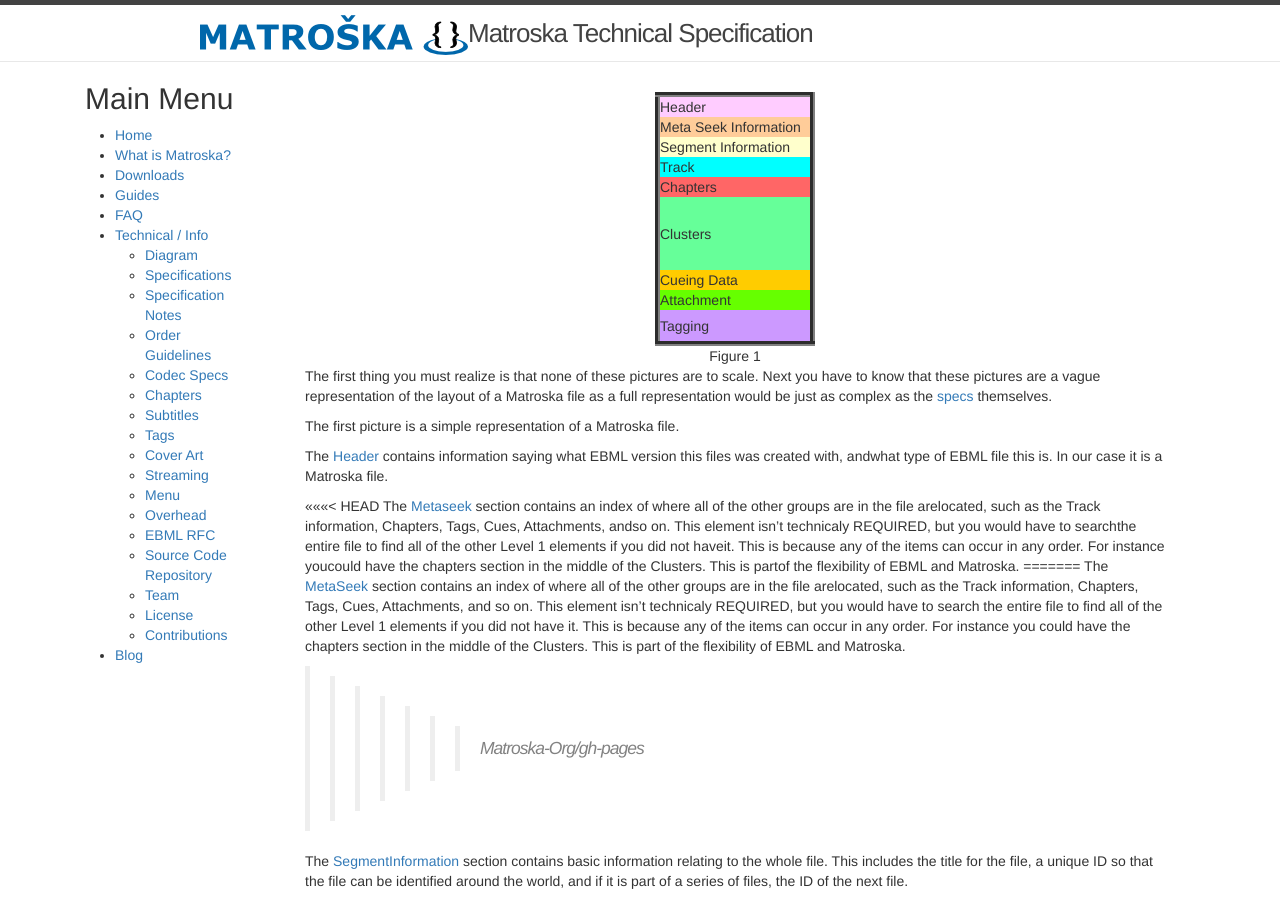
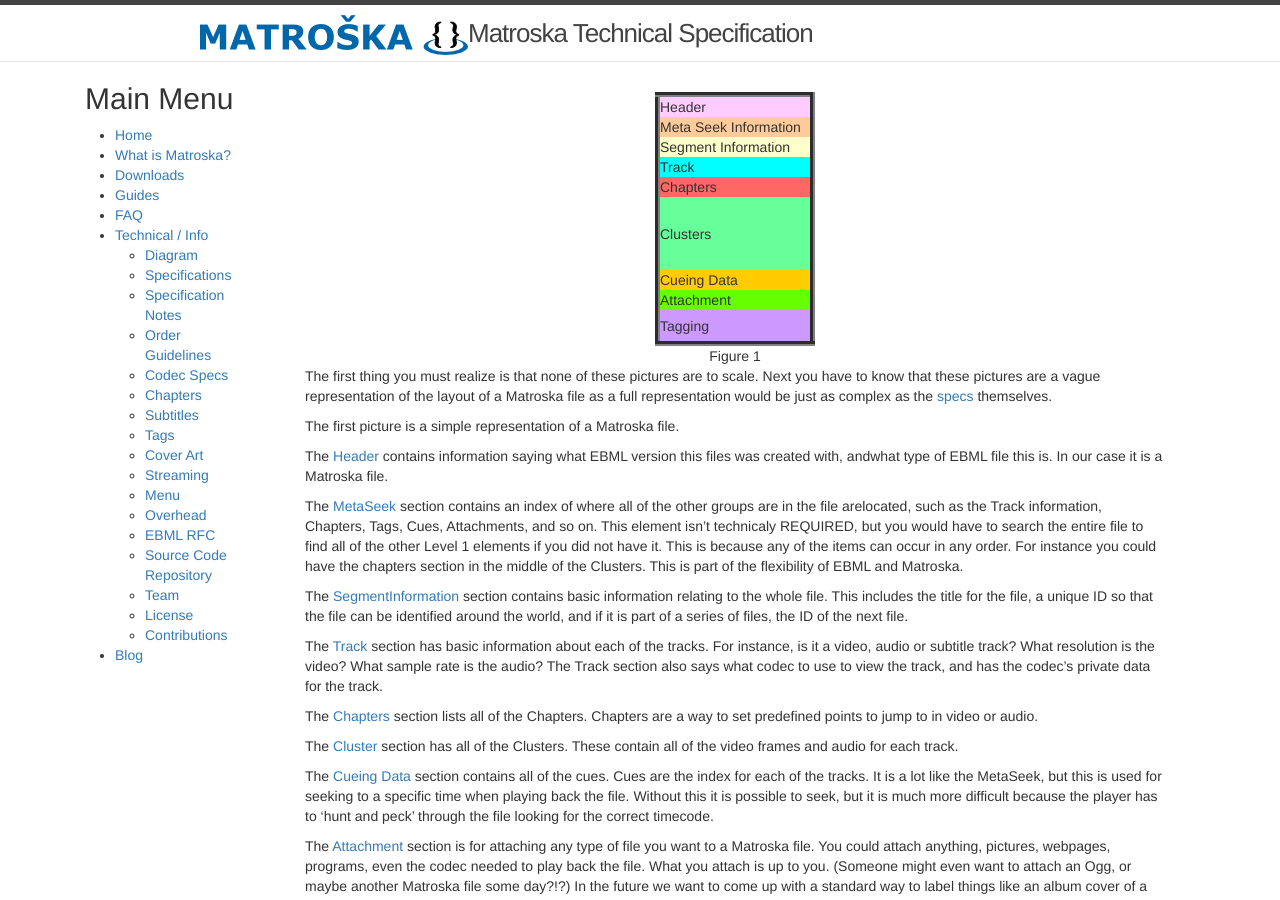
Before and after one commit to ietf-wg-cellar/matroska-specification, a Jekyll site: the page built from diagram.md, in a window 1280 px wide and 900 px high. Built offline with Jekyll 4.4.1, drawn with Linux system fonts in a browser that asks for light colours.

Commit message:
fix error in last merge

```diff
--- a/diagram.md
+++ b/diagram.md
@@ -22,11 +22,7 @@
 
 The [Header]({{site.baseurl}}/index.html#EBMLHeader) contains information saying what EBML version this files was created with, andwhat type of EBML file this is. In our case it is a Matroska file.
 
-<<<<<<< HEAD
-The [Metaseek]({{site.baseurl}}/index.html#MetaSeekInformation) section contains an index of where all of the other groups are in the file arelocated, such as the Track information, Chapters, Tags, Cues, Attachments, andso on. This element isn't technicaly REQUIRED, but you would have to searchthe entire file to find all of the other Level 1 elements if you did not haveit. This is because any of the items can occur in any order. For instance youcould have the chapters section in the middle of the Clusters. This is partof the flexibility of EBML and Matroska.
-=======
 The [MetaSeek]({{site.baseurl}}/index.html#MetaSeekInformation) section contains an index of where all of the other groups are in the file arelocated, such as the Track information, Chapters, Tags, Cues, Attachments, and so on. This element isn't technicaly REQUIRED, but you would have to search the entire file to find all of the other Level 1 elements if you did not have it. This is because any of the items can occur in any order. For instance you could have the chapters section in the middle of the Clusters. This is part of the flexibility of EBML and Matroska.
->>>>>>> Matroska-Org/gh-pages
 
 The [SegmentInformation]({{site.baseurl}}/index.html#SegmentInformation) section contains basic information relating to the whole file. This includes the title for the file, a unique ID so that the file can be identified around the world, and if it is part of a series of files, the ID of the next file.
 
```
